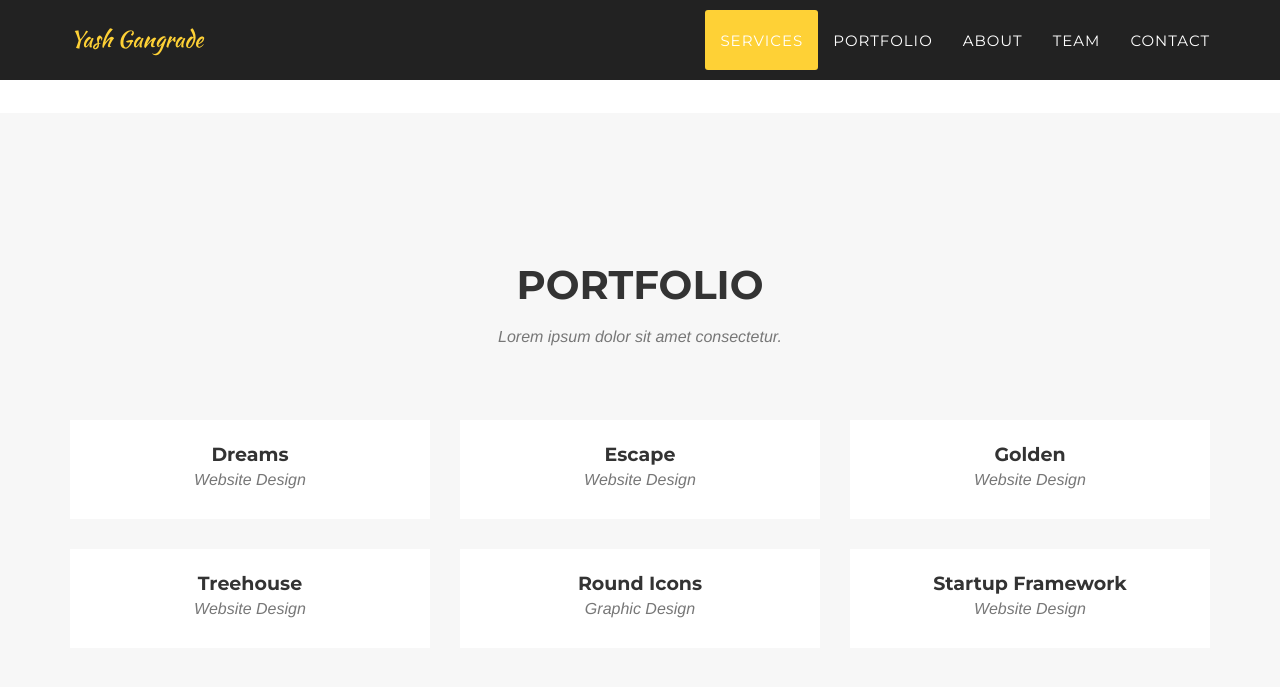
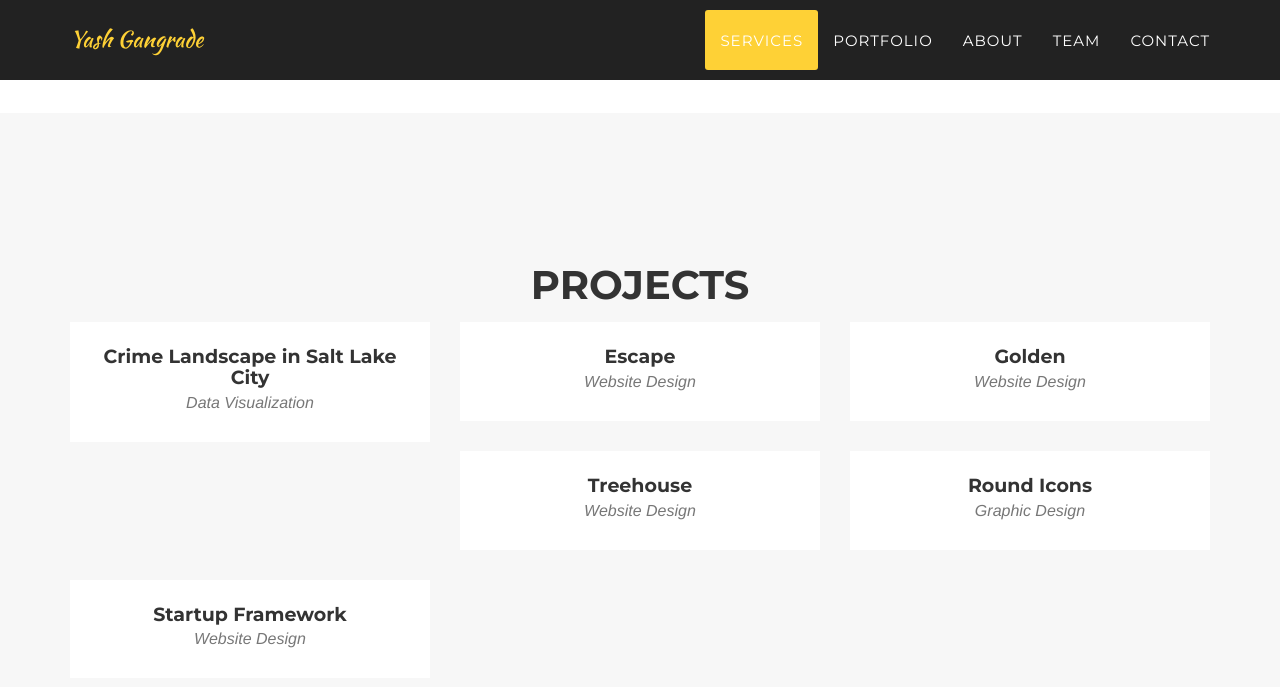
Before and after one commit to yashgangrade09/yashgangrade09.github.io, a Jekyll site: the page built from _posts/2014-07-18-project-1.markdown, in a window 1280 px wide and 900 px high, scrolled down 1889 px. Shown: the top 687 px of the window. Built offline with Jekyll 4.4.1, drawn with Linux system fonts in a browser that asks for light colours; some web fonts are replaced; part of the change alters nothing that is shown.

Commit message:
Added Data Visualization Project

```diff
--- a/_includes/modals.html
+++ b/_includes/modals.html
@@ -17,16 +17,16 @@
                             <img src="img/portfolio/{{ post.img }}" class="img-responsive img-centered" alt="{{ post.alt }}">
                             <p>{{ post.description }}</p>
                             <ul class="list-inline item-details">
-                                <li>Client:
-                                    <strong><a href="http://startbootstrap.com">{{ post.client }}</a>
+                                <li>Github:
+                                    <strong><a href="https://github.com/yashgangrade09/dataviscourse-pr-crime-landscape.git" target="_blank">{{ post.github }}</a>
                                     </strong>
                                 </li>
                                 <li>Date:
-                                    <strong><a href="http://startbootstrap.com">{{ post.project-date }}</a>
+                                    <strong><a href="">{{ post.project-date }}</a>
                                     </strong>
                                 </li>
-                                <li>Service:
-                                    <strong><a href="http://startbootstrap.com">{{ post.category }}</a>
+                                <li>Category:
+                                    <strong><a href="">{{ post.category }}</a>
                                     </strong>
                                 </li>
                             </ul>
--- a/_includes/portfolio_grid.html
+++ b/_includes/portfolio_grid.html
@@ -3,8 +3,8 @@
         <div class="container">
             <div class="row">
                 <div class="col-lg-12 text-center">
-                    <h2 class="section-heading">Portfolio</h2>
-                    <h3 class="section-subheading text-muted">Lorem ipsum dolor sit amet consectetur.</h3>
+                    <h2 class="section-heading">Projects</h2>
+                    <!-- <h3 class="section-subheading text-muted">Clc</h3> -->
                 </div>
             </div>
             <div class="row">
--- a/_posts/2014-07-18-project-1.markdown
+++ b/_posts/2014-07-18-project-1.markdown
@@ -1,15 +1,16 @@
 ---
-title: Dreams
-subtitle: Website Design
+title: Crime Landscape in Salt Lake City
+subtitle: Data Visualization
 layout: default
 modal-id: 1
-date: 2014-07-18
+date: 2018-08-10
 img: dreams.png
 thumbnail: dreams-thumbnail.png
 alt: image-alt
-project-date: April 2014
+project-date: Oct 2018 - Present
 client: Start Bootstrap
-category: Web Development
-description: Lorem ipsum dolor sit amet, usu cu alterum nominavi lobortis. At duo novum diceret. Tantas apeirian vix et, usu sanctus postulant inciderint ut, populo diceret necessitatibus in vim. Cu eum dicam feugiat noluisse.
+github: Latest Release
+category: Data Visualization
+description: Developing different visualization techniques to view the general crime landscape in Salt Lake City, Utah. Implementing crimes based filters which will be viewed on the Map along with the Line charts about the crimes.
 
 ---
```
Also changed, not shown: _config.yml (line endings or trailing spaces).
